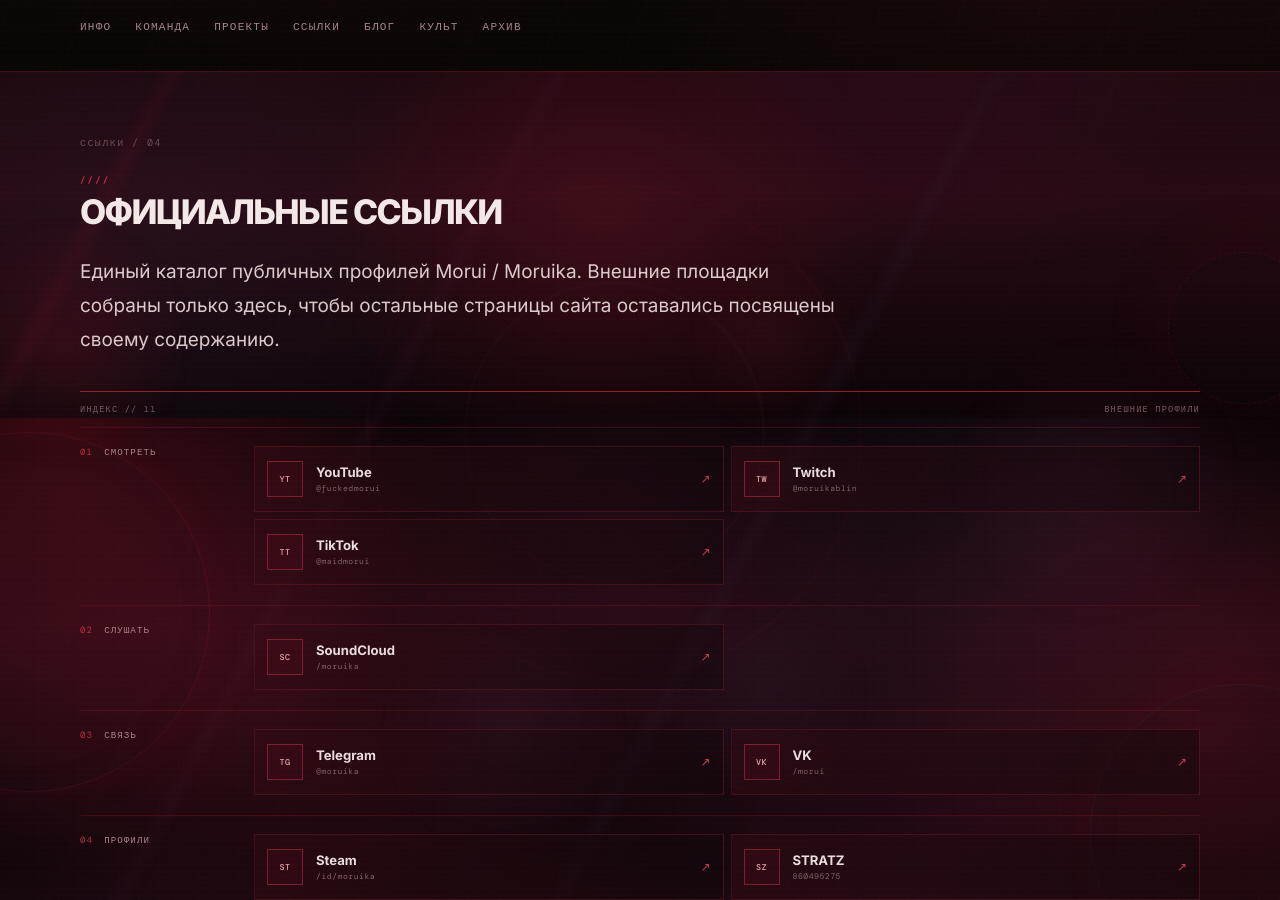
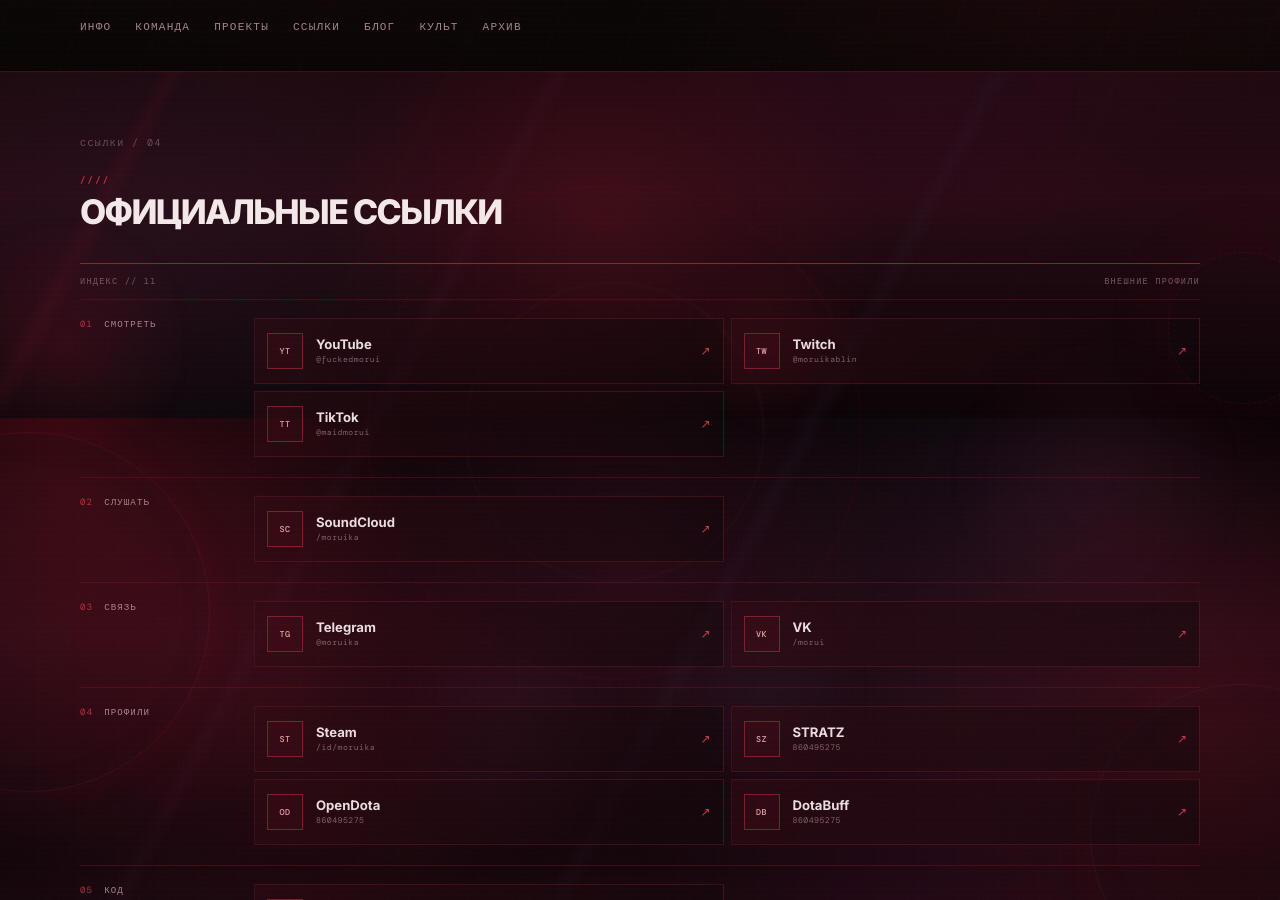
Before and after one commit to Moruika/moruika.github.io, a Jekyll site: the page built from ru/links.md, in a window 1280 px wide and 900 px high, scrolled down 482 px. Built offline with Jekyll 4.4.1, drawn with Linux system fonts in a browser that asks for light colours.

Commit message:
Update links.md

```diff
--- a/ru/links.md
+++ b/ru/links.md
@@ -11,7 +11,7 @@
 ---
 
 <h1 class="section-title">Официальные ссылки</h1>
-<p class="lede">Единый каталог публичных профилей Morui / Moruika. Внешние площадки собраны только здесь, чтобы остальные страницы сайта оставались посвящены своему содержанию.</p>
+<p class="lede"></p>
 
 <section class="link-directory" aria-label="Каталог профилей">
   <div class="link-directory-head"><span>ИНДЕКС // 11</span><span>ВНЕШНИЕ ПРОФИЛИ</span></div>
```
